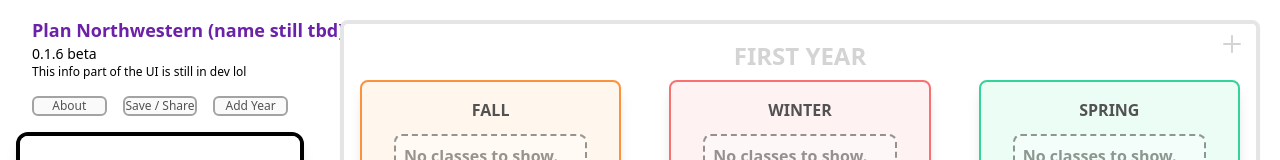
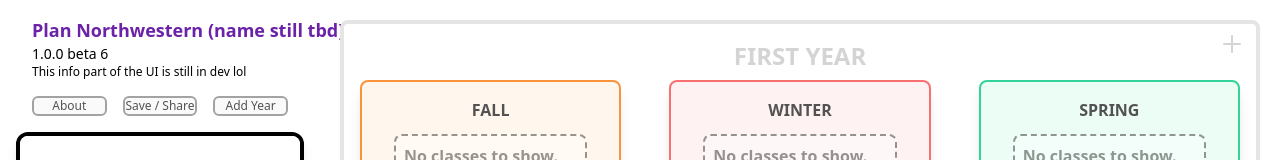
Before and after one commit to dilanx/paper.nu, a React (Create React App) app: page / in a window 1280 px wide. Shown: the top 160 px of the page. Built offline with nearby package versions, Linux system fonts and the light colour scheme.

Commit message:
change versioning

```diff
--- a/src/App.js
+++ b/src/App.js
@@ -9,7 +9,7 @@ import Alert from './Alert.js';
 
 import { ExclamationIcon, PlusIcon } from '@heroicons/react/outline';
 
-const VERSION = '0.1.6 beta';
+const VERSION = '1.0.0 beta 6';
 
 class App extends React.Component {
 
```
